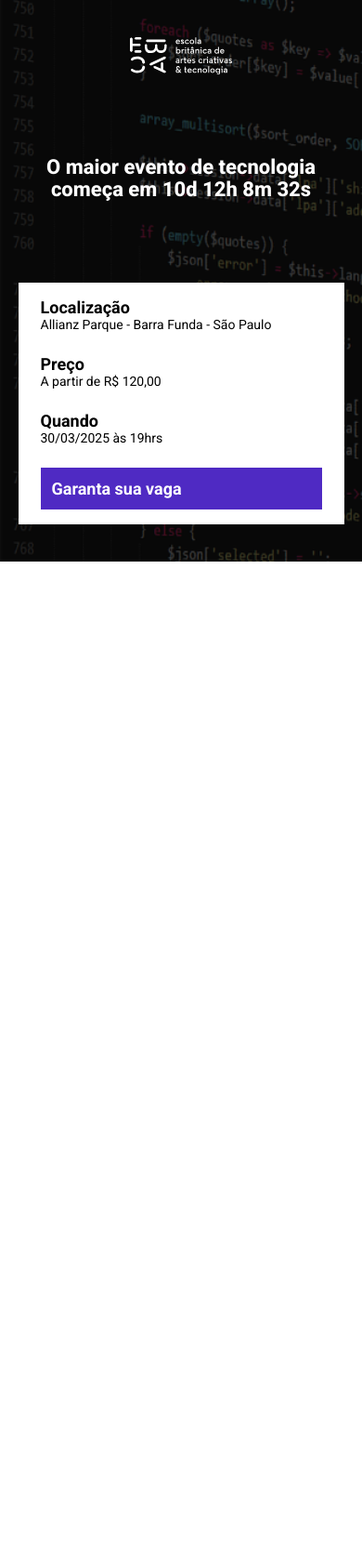
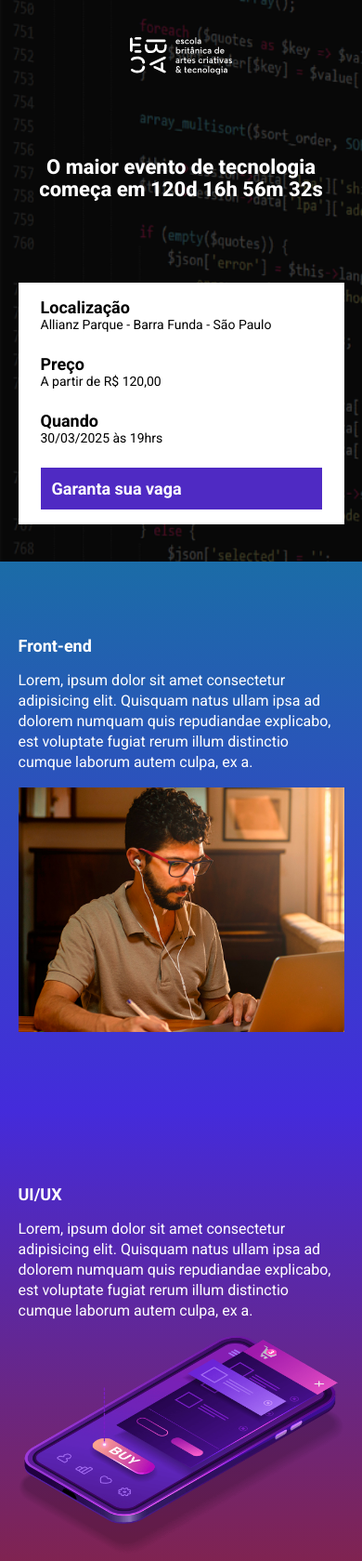
Before and after one commit to gabriel0725/ebac_tech_talks, a website built with Parcel: page src/index.html in a window 390 px wide. Shown: the top 1679 px of the page at 93% size. Before the commit the page ends 844 px from the top, so only its background shows below. Built offline with nearby package versions, Linux system fonts and the light colour scheme.

Commit message:
contador da data do evento

```diff
--- a/package.json
+++ b/package.json
@@ -3,6 +3,7 @@
   "version": "1.0.0",
   "scripts": {
     "dev": "parcel src/index.html src/styles/main.scss src/scripts/index.js --no-cache",
+    "build": "parcel build src/index.html",
     "test": "echo \"Error: no test specified\" && exit 1"
   },
   "keywords": [],
--- a/src/index.html
+++ b/src/index.html
@@ -1,25 +1,29 @@
 <!DOCTYPE html>
 <html lang="pt-BR">
+
 <head>
     <meta charset="UTF-8">
     <meta name="viewport" content="width=device-width, initial-scale=1.0">
     <title>EBAC Tech Talks</title>
     <link rel="preconnect" href="https://fonts.googleapis.com">
-<link rel="preconnect" href="https://fonts.gstatic.com" crossorigin>
-<link href="https://fonts.googleapis.com/css2?family=Roboto:ital,wght@0,100..900;1,100..900&display=swap" rel="stylesheet">
+    <link rel="preconnect" href="https://fonts.gstatic.com" crossorigin>
+    <link href="https://fonts.googleapis.com/css2?family=Roboto:ital,wght@0,100..900;1,100..900&display=swap"
+        rel="stylesheet">
     <link rel="stylesheet" href="./styles/main.scss">
+    <link rel="stylesheet" href="https://unpkg.com/aos@next/dist/aos.css" />
 
 </head>
+
 <body>
     <header class="hero">
         <div class="container">
             <img class="hero__logo" src="./images/ebac_logo.svg" alt="EBAC logo">
-            <p class="hero__text">O maior evento de tecnologia começa em 10d 12h 8m 32s</p>
+            <p class="hero__text">O maior evento de tecnologia começa em <span id="contador"></span></p>
             <div class="infos-bar">
                 <ul class="infos-bar__infos">
                     <li class="infos-bar__infos__item">
-                            <b>Localização</b>
-                            Allianz Parque - Barra Funda - São Paulo
+                        <b>Localização</b>
+                        Allianz Parque - Barra Funda - São Paulo
                     </li>
                     <li class="infos-bar__infos__item">
                         <b>Preço</b>
@@ -37,7 +41,57 @@
         </div>
     </header>
 
+    <section class="event event--front-end">
+        <div class="container" data-aos="fade-right">
+            <div class="event__details">
+                <h2 class="event__details__title">Front-end</h2>
+                <p class="event__details__description">Lorem, ipsum dolor sit amet consectetur adipisicing elit. Quisquam natus ullam ipsa ad dolorem
+                    numquam quis repudiandae explicabo, est voluptate fugiat rerum illum distinctio cumque laborum autem
+                    culpa, ex a.</p>
+            </div>
+            <img class="event__image" src="./images/frontend.png" alt="Front-end">
+        </div>
+    </section>
 
+    <section class="event event--ux-ui event--image-left">
+        <div class="container" data-aos="fade-left">
+            <div class="event__details">
+                <h2 class="event__details__title">UI/UX</h2>
+                <p class="event__details__description">Lorem, ipsum dolor sit amet consectetur adipisicing elit. Quisquam natus ullam ipsa ad dolorem
+                    numquam quis repudiandae explicabo, est voluptate fugiat rerum illum distinctio cumque laborum autem
+                    culpa, ex a.</p>
+            </div>
+            <img class="event__image" src="./images/ui-ux.png" alt="UI/UX">
+        </div>
+    </section>
+
+    <section class="event event--data-science">
+        <div class="container" data-aos="fade-right">
+            <div class="event__details">
+                <h2 class="event__details__title">Data Science</h2>
+                <p class="event__details__description">Lorem, ipsum dolor sit amet consectetur adipisicing elit. Quisquam natus ullam ipsa ad dolorem
+                    numquam quis repudiandae explicabo, est voluptate fugiat rerum illum distinctio cumque laborum autem
+                    culpa, ex a.</p>
+            </div>
+            <img class="event__image" src="./images/data.png" alt="Data science">
+        </div>
+    </section>
+
+    <section class="event event--backend event--image-left">
+        <div class="container" data-aos="fade-left">
+            <div class="event__details">
+                <h2 class="event__details__title">Back-end</h2>
+                <p class="event__details__description">Lorem, ipsum dolor sit amet consectetur adipisicing elit. Quisquam natus ullam ipsa ad dolorem
+                    numquam quis repudiandae explicabo, est voluptate fugiat rerum illum distinctio cumque laborum autem
+                    culpa, ex a.</p>
+            </div>
+            <img class="event__image" src="./images/backend.png" alt="Back-end">
+        </div>
+    </section>
+
+
+    <script src="https://unpkg.com/aos@next/dist/aos.js"></script>
     <script src="./scripts/index.js"></script>
 </body>
+
 </html>
--- a/src/scripts/index.js
+++ b/src/scripts/index.js
@@ -1 +1,29 @@
-console.log('hello world');
+AOS.init();
+
+const dataDoEvento = new Date("Jul 30, 2025 19:00:00");
+const timeStampDoEvento = dataDoEvento.getTime();
+
+const contaAsHoras = setInterval(function() {
+    const agora = new Date();
+    const timeStampAtual = agora.getTime();
+
+    const distanciaAteOEvento = timeStampDoEvento - timeStampAtual;
+
+    const diaEmMs = 1000*60*60*24;
+    const horaEmMs = 1000*60*60;
+    const minutoEmMs = 1000*60;
+
+    const diasAteOEvento = Math.floor(distanciaAteOEvento / diaEmMs);
+    const horasAteOEvento = Math.floor((distanciaAteOEvento % diaEmMs) / horaEmMs);
+    const minutosAteOEvento = Math.floor((distanciaAteOEvento % horaEmMs) / minutoEmMs);
+    const segundoAteOEvento = Math.floor((distanciaAteOEvento % minutoEmMs) / 1000);
+
+    document.getElementById('contador').innerHTML = `${diasAteOEvento}d ${horasAteOEvento}h
+    ${minutosAteOEvento}m ${segundoAteOEvento}s`
+
+    if (distanciaAteOEvento < 0) {
+        clearInterval(contaAsHoras)
+        document.getElementById('contador').innerHTML = 'Evento finalizado'
+    }
+
+}, 1000);
--- /dev/null
+++ b/src/styles/_event.scss
@@ -0,0 +1,64 @@
+@use 'variables';
+
+.event {
+    padding: 80px 0;
+
+    &--front-end {
+        background-image: linear-gradient(variables.$blue1, variables.$blue2);
+    }
+
+    &--ux-ui {
+        background-image: linear-gradient(variables.$blue2, variables.$pink);
+    }
+
+    &--data-science {
+        background-image: linear-gradient(variables.$pink, variables.$yellow);
+    }
+
+    &--backend {
+        background-image: linear-gradient(variables.$yellow, variables.$pink);
+    }
+
+    &--image-left {
+        .container {
+            flex-direction: row-reverse;
+        }
+    }
+
+
+    .container {
+        display: flex;
+        gap: 40px;
+    }
+
+    &__image {
+        max-width: 360px;
+    }
+
+    &__details {
+        &__title {
+            font-size: 18px;
+            font-weight: bold;
+            margin-bottom: 16px;
+        }
+
+        &__description {
+            line-height: 22px;
+        }
+    }
+
+    @media (max-width: 640px) {
+        .container {
+            display: block;
+        }
+
+        &__image {
+            width: 100%;
+        }
+
+        &__details {
+            margin-right: 0;
+            margin-bottom: 16px;
+        }
+    }
+}
--- /dev/null
+++ b/src/styles/_variables.scss
@@ -0,0 +1,8 @@
+$textColor: #fff;
+$secondaryTextColor: #000;
+
+$blue1: #1B6CA7;
+$blue2: #442BDB;
+$pink: #89223B;
+$yellow: #9C791D;
+$purple: #4f2ac3;
--- a/src/styles/components/_buttons.scss
+++ b/src/styles/components/_buttons.scss
@@ -1,3 +1,5 @@
+@use '../variables';
+
 .button {
     padding: 12px;
     font-size: 18px;
@@ -8,7 +10,7 @@
 
     &--primary {
         color: #fff;
-        background-color: #4f2ac3;
+        background-color: variables.$purple;
     }
 
     @media (max-width: 640px) {
--- a/src/styles/components/_infos_bar.scss
+++ b/src/styles/components/_infos_bar.scss
@@ -1,3 +1,5 @@
+@use '../variables';
+
 .infos-bar {
     padding: 16px 24px;
     background-color: #fff;
@@ -9,12 +11,12 @@
         gap: 40px;
 
         &__item {
-            color: #000;
+            color: variables.$secondaryTextColor;
             font-size: 14px;
 
             b {
                 display: block;
-                color: #000;
+                color: variables.$secondaryTextColor;
                 font-size: 18px;
             }
         }
--- a/src/styles/main.scss
+++ b/src/styles/main.scss
@@ -1,6 +1,8 @@
 @use 'hero';
 @use 'components/infos_bar';
 @use 'components/buttons';
+@use 'event';
+@use 'variables';
 
 
 * {
@@ -8,7 +10,7 @@
     padding: 0;
     box-sizing: border-box;
     font-family: Roboto, sans-serif;
-    color: #fff;
+    color: variables.$textColor;
     list-style: none;
 }
 
```
Also changed, not shown: dist/index.html, dist/scripts/index.js, dist/styles/main.css, 2 other files.
